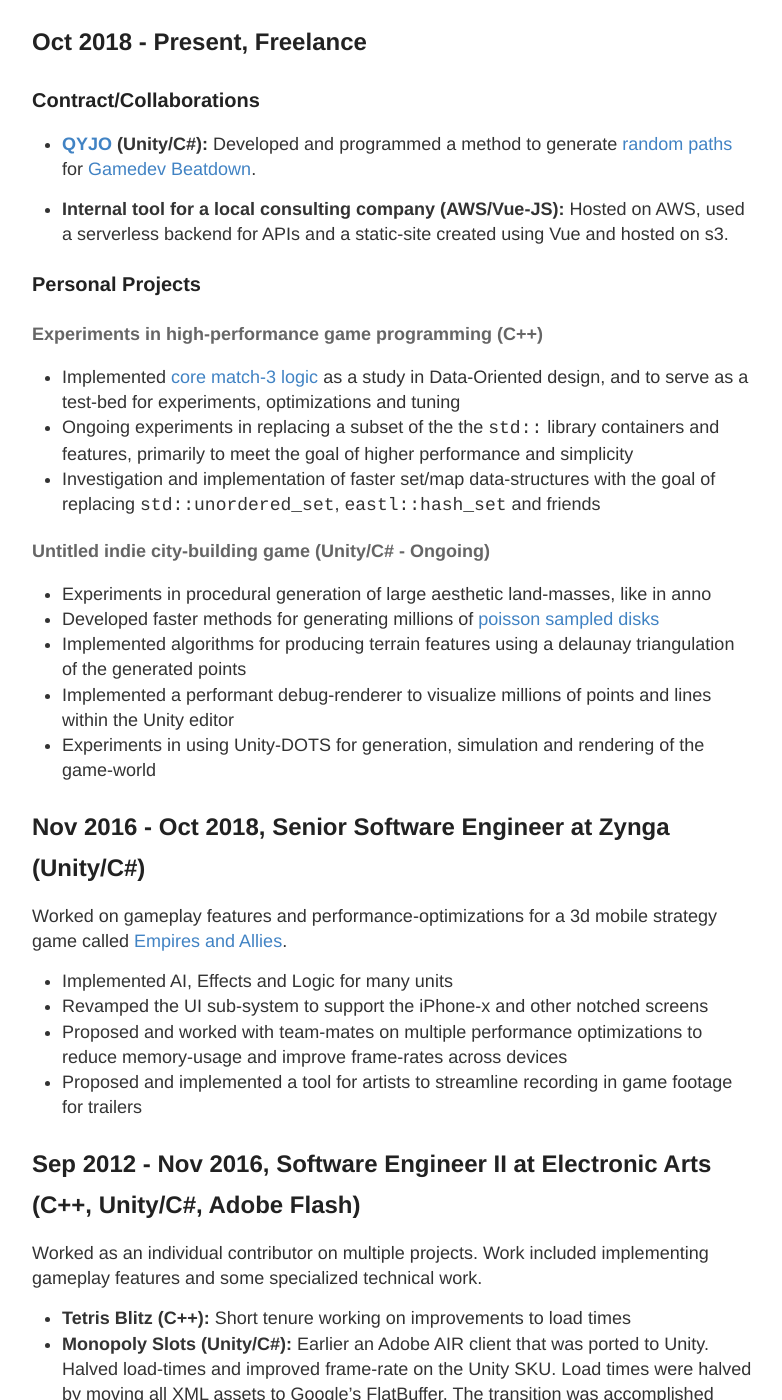
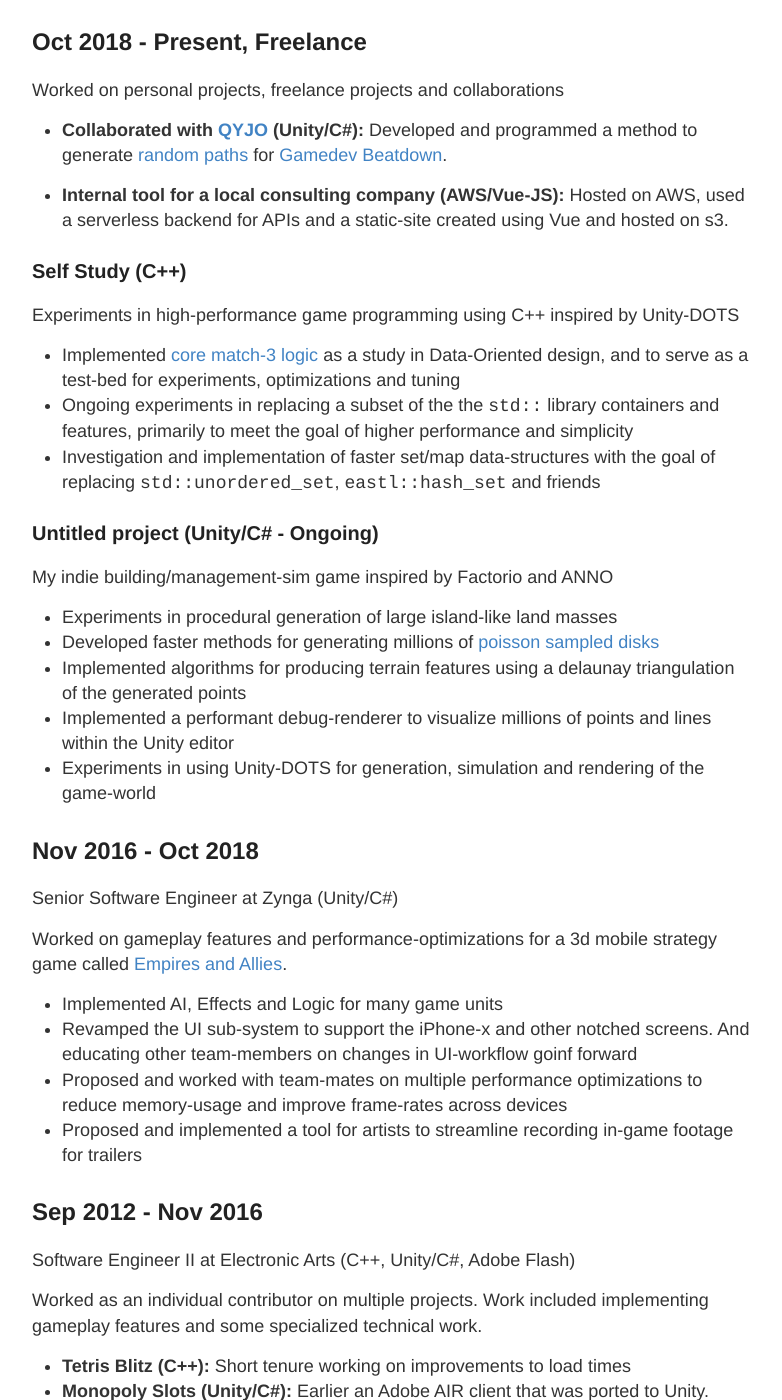
Before and after one commit to bapel/bapel.github.io, a Jekyll site: the page built from cv.md, in a window 1280 px wide and 1400 px high, scrolled down 355 px. Shown: the whole window, without its empty margins (248-1030 px from the left). Built offline with Jekyll 4.4.1, drawn with Linux system fonts in a browser that asks for light colours.

Commit message:
Updated cv

```diff
--- a/cv.md
+++ b/cv.md
@@ -7,39 +7,42 @@
 I am a passionate Game Developer that loves games and the technical challenges involved in building them. I have more than a decade's worth of experience as a programmer working on games, having worked on a wide array of products that include: free-to-play mobile titles with large DAUs to games running on mall kiosks, and even a sports betting website.
 
 ## Oct 2018 - Present, Freelance
+Worked on personal projects, freelance projects and collaborations
 
-### Contract/Collaborations
-
-- **[QYJO](https://qyjo.in/) (Unity/C#):** Developed and programmed a method to generate [random paths](https://medium.com/@1basudevpatel/random-paths-in-gamedev-beatdown-a913a1d8c5e6) for [Gamedev Beatdown](https://store.steampowered.com/app/1100300/Gamedev_Beatdown/).
+- **Collaborated with [QYJO](https://qyjo.in/) (Unity/C#):** Developed and programmed a method to generate [random paths](https://medium.com/@1basudevpatel/random-paths-in-gamedev-beatdown-a913a1d8c5e6) for [Gamedev Beatdown](https://store.steampowered.com/app/1100300/Gamedev_Beatdown/).
 
 - **Internal tool for a local consulting company (AWS/Vue-JS):** Hosted on AWS, used a serverless backend for APIs and a static-site created using Vue and hosted on s3.
 
-### Personal Projects
+### Self Study (C++)
 
-#### Experiments in high-performance game programming (C++)
+Experiments in high-performance game programming using C++ inspired by Unity-DOTS
 
 - Implemented [core match-3 logic](https://github.com/bapel/CodeSomeGames/tree/match3/Match3) as a study in Data-Oriented design, and to serve as a test-bed for experiments, optimizations and tuning
 - Ongoing experiments in replacing a subset of the the `std::` library containers and features, primarily to meet the goal of higher performance and simplicity
 - Investigation and implementation of faster set/map data-structures with the goal of replacing `std::unordered_set`, `eastl::hash_set` and friends
 
-#### Untitled indie city-building game (Unity/C# - Ongoing)
+### Untitled project (Unity/C# - Ongoing)
 
-- Experiments in procedural generation of large aesthetic land-masses, like in anno
+My indie building/management-sim game inspired by Factorio and ANNO
+
+- Experiments in procedural generation of large island-like land masses
 - Developed faster methods for generating millions of [poisson sampled disks](https://medium.com/@1basudevpatel/faster-poisson-sampling-a76cb9a99825)
 - Implemented algorithms for producing terrain features using a delaunay triangulation of the generated points
 - Implemented a performant debug-renderer to visualize millions of points and lines within the Unity editor
 - Experiments in using Unity-DOTS for generation, simulation and rendering of the game-world
 
-## Nov 2016 - Oct 2018, Senior Software Engineer at Zynga (Unity/C#)
+## Nov 2016 - Oct 2018
+Senior Software Engineer at Zynga (Unity/C#)
 
 Worked on gameplay features and performance-optimizations for a 3d mobile strategy game called [Empires and Allies](https://www.youtube.com/watch?v=XT-J99zNf_w).
 
-- Implemented AI, Effects and Logic for many units
-- Revamped the UI sub-system to support the iPhone-x and other notched screens
+- Implemented AI, Effects and Logic for many game units
+- Revamped the UI sub-system to support the iPhone-x and other notched screens. And educating other team-members on changes in UI-workflow goinf forward
 - Proposed and worked with team-mates on multiple performance optimizations to reduce memory-usage and improve frame-rates across devices
-- Proposed and implemented a tool for artists to streamline recording in game footage for trailers
+- Proposed and implemented a tool for artists to streamline recording in-game footage for trailers
 
-## Sep 2012 - Nov 2016, Software Engineer II at Electronic Arts (C++, Unity/C#, Adobe Flash)
+## Sep 2012 - Nov 2016
+Software Engineer II at Electronic Arts (C++, Unity/C#, Adobe Flash)
 
 Worked as an individual contributor on multiple projects. Work included implementing gameplay features and some specialized technical work.
 
```
